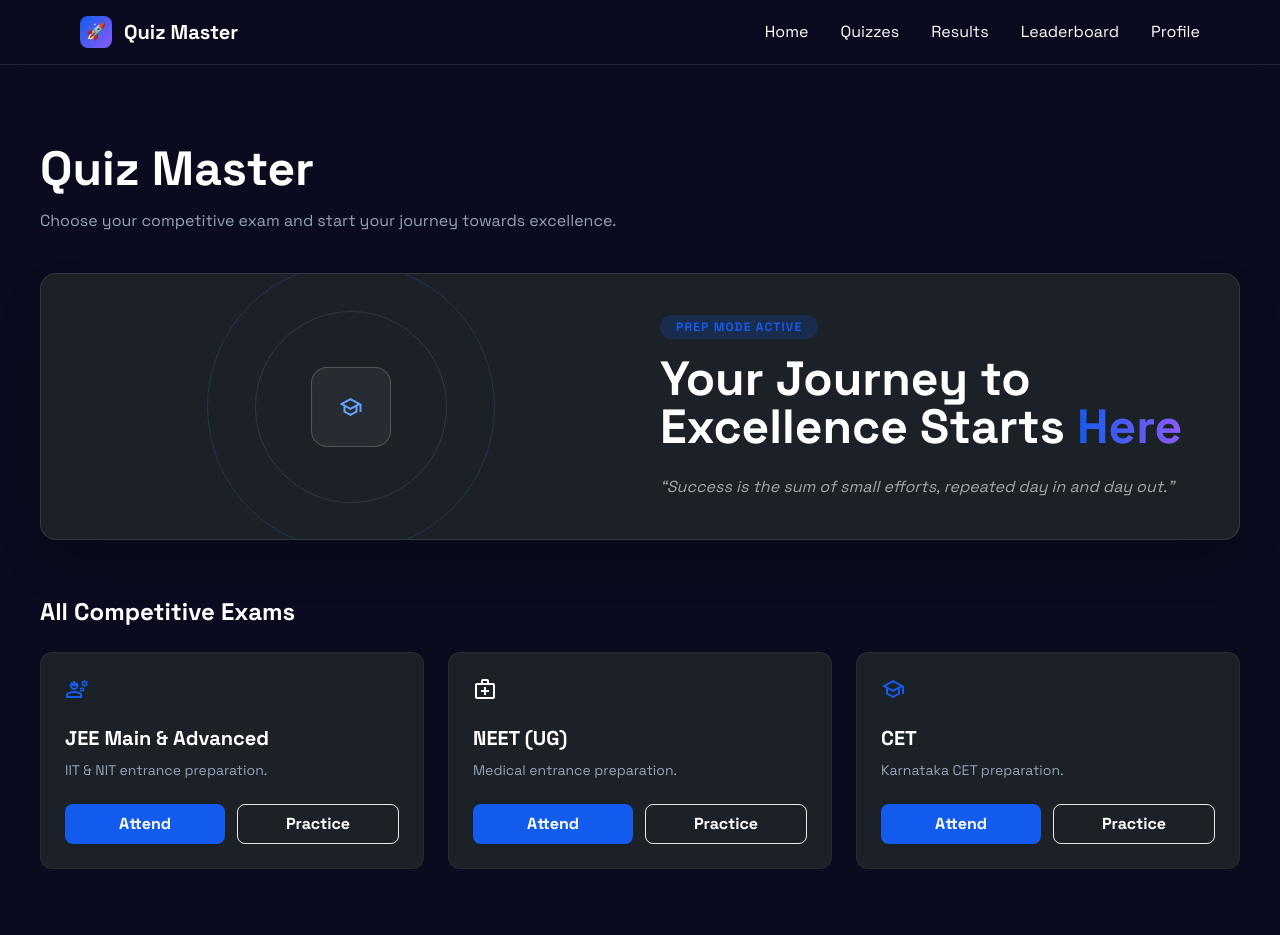
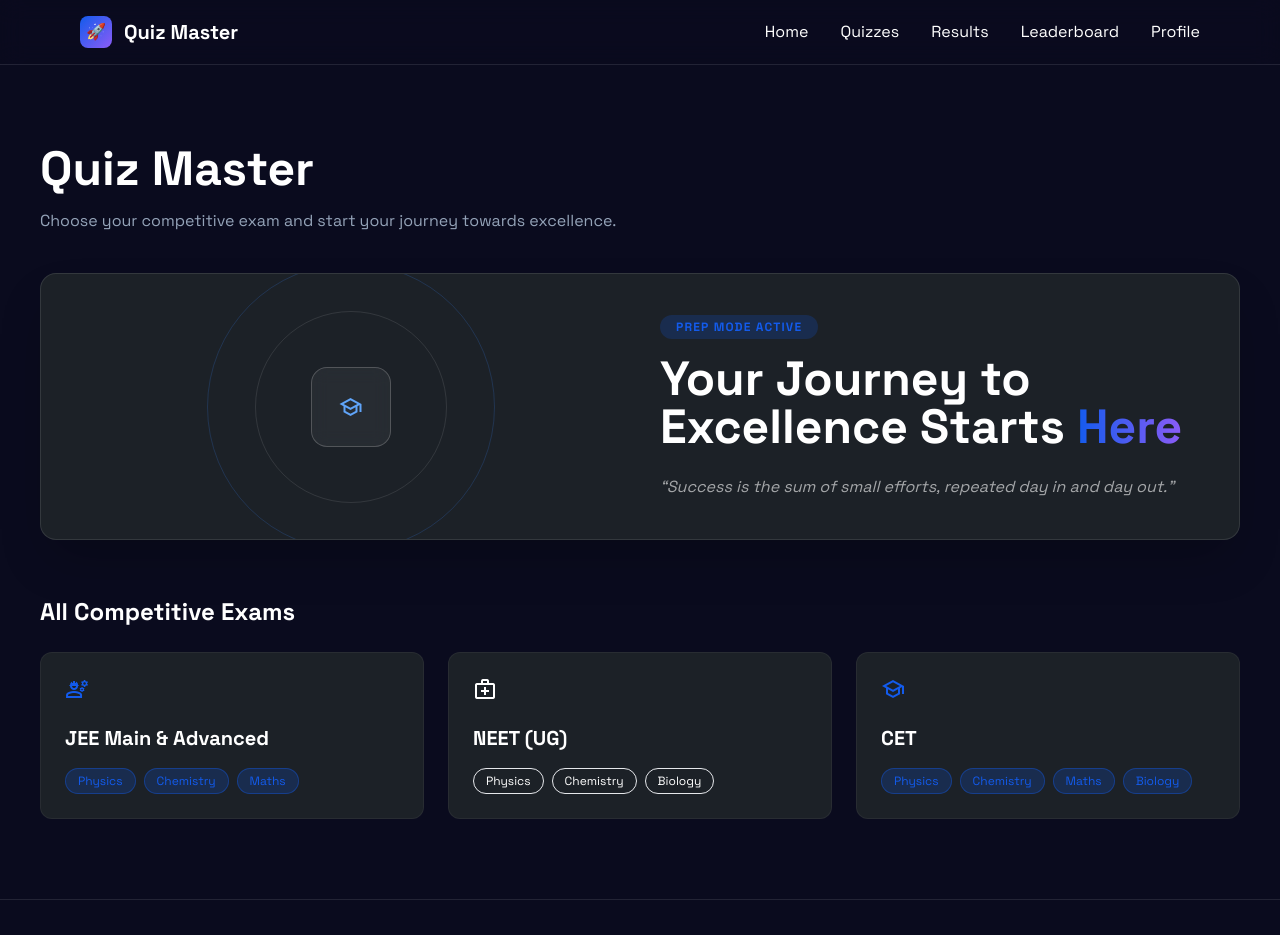
Before and after one commit to Aishii09/Quiz, a React (Create React App) app: page /quizzes in a window 1280 px wide. Shown: the top 935 px of the page. Built offline with nearby package versions, Linux system fonts and the light colour scheme.

Commit message:
what I worked on today

```diff
--- a/package.json
+++ b/package.json
@@ -7,6 +7,7 @@
     "@testing-library/jest-dom": "^6.9.1",
     "@testing-library/react": "^16.3.2",
     "@testing-library/user-event": "^13.5.0",
+    "axios": "^1.13.5",
     "firebase": "^12.8.0",
     "lucide-react": "^0.563.0",
     "react": "^19.2.4",
--- a/src/App.js
+++ b/src/App.js
@@ -11,12 +11,14 @@ import Leaderboard from "./pages/Leaderboard";
 import Profile from "./pages/Profile";
 import Bookmarks from "./pages/Bookmarks";
 
-// DEMO
-import DemoHome from "./pages/DemoHome";
-import DemoQuiz from "./pages/DemoQuiz";
+// ✅ REAL QUIZ PAGE (NEW)
+import QuizPage from "./pages/QuizPage";
 import DemoResult from "./pages/DemoResult";
 
-// ADMIN (ONLY THIS)
+// DEMO HOME
+import DemoHome from "./pages/DemoHome";
+
+// ADMIN
 import Admin from "./pages/Admin";
 
 function App() {
@@ -41,8 +43,10 @@ function App() {
 
         {/* DEMO */}
         <Route path="/demo" element={<DemoHome />} />
-        <Route path="/quiz/:quizId" element={<DemoQuiz />} />
-        <Route path="/result/:quizId" element={<DemoResult />} />
+
+        {/* ✅ REAL QUIZ ROUTE */}
+        <Route path="/quiz/:examType/:subject" element={<QuizPage />} />
+        <Route path="/result/:examType/:subject" element={<DemoResult />} />
 
         {/* ADMIN */}
         <Route path="/admin" element={<Admin />} />
--- /dev/null
+++ b/src/pages/QuizPage.jsx
@@ -0,0 +1,60 @@
+import React, { useEffect, useState } from "react";
+import { useParams } from "react-router-dom";
+import Navbar from "../components/Navbar";
+
+export default function QuizPage() {
+  const { examType, subject } = useParams();
+  const [questions, setQuestions] = useState([]);
+  const [loading, setLoading] = useState(true);
+
+  useEffect(() => {
+    fetch(`http://localhost:5000/api/admin/exams/${examType}/${subject}`)
+      .then((res) => res.json())
+      .then((data) => {
+        console.log("BACKEND RESPONSE:", data);
+        setQuestions(data.questions || []);
+        setLoading(false);
+      })
+      .catch((err) => {
+        console.error("Error fetching questions:", err);
+        setLoading(false);
+      });
+  }, [examType, subject]);
+
+  return (
+    <div className="bg-background-dark text-white min-h-screen">
+      <Navbar />
+
+      <div className="max-w-4xl mx-auto p-6">
+        <h1 className="text-3xl font-bold mb-6">
+          {examType} - {subject}
+        </h1>
+
+        {loading ? (
+          <p>Loading questions...</p>
+        ) : questions.length === 0 ? (
+          <p>No questions found for this quiz.</p>
+        ) : (
+          questions.map((q, index) => (
+            <div key={index} className="mb-6 p-4 bg-[#1c2127] rounded-lg">
+              <h2 className="font-semibold mb-3">
+                {index + 1}. {q.question}
+              </h2>
+
+              <div className="space-y-2">
+                {q.options.map((opt, i) => (
+                  <div
+                    key={i}
+                    className="p-2 rounded bg-white/5 hover:bg-white/10 cursor-pointer"
+                  >
+                    {opt.text}
+                  </div>
+                ))}
+              </div>
+            </div>
+          ))
+        )}
+      </div>
+    </div>
+  );
+}
--- a/src/pages/Quizzes.jsx
+++ b/src/pages/Quizzes.jsx
@@ -30,22 +30,24 @@ export default function Quizzes() {
 
   const [activeIndex, setActiveIndex] = useState(0);
 
-  /* ================= ROTATE EVERY 15 SECONDS ================= */
   useEffect(() => {
     const interval = setInterval(() => {
       setActiveIndex((prev) => (prev + 1) % quotes.length);
     }, 15000);
 
     return () => clearInterval(interval);
-  }, [quotes.length]); // ✅ added quotes.length to satisfy ESLint
+  }, [quotes.length]);
 
   /* ================= SAVE LAST QUIZ ================= */
-  const startQuiz = (quizId) => {
+  const startQuiz = (quizId, subject = null) => {
     localStorage.setItem(
       "lastQuiz",
       JSON.stringify({
         quizId,
-        route: `/quiz/${quizId}`,
+        subject,
+        route: subject
+          ? `/quiz/${quizId}/${subject}`
+          : `/quiz/${quizId}`,
       })
     );
   };
@@ -55,7 +57,6 @@ export default function Quizzes() {
       <Navbar />
 
       <main className="max-w-7xl mx-auto px-6 lg:px-10 py-20">
-        {/* TITLE */}
         <div className="mb-10">
           <h1 className="text-4xl lg:text-5xl font-bold mb-4">Quiz Master</h1>
           <p className="text-slate-400 max-w-2xl">
@@ -63,14 +64,12 @@ export default function Quizzes() {
           </p>
         </div>
 
-        {/* ================= FEATURED MOTIVATION ================= */}
         <div className="mb-14">
           <div className="relative rounded-2xl overflow-hidden bg-[#1c2127] shadow-2xl border border-white/10">
             <div className="relative grid md:grid-cols-2 gap-10 p-10 items-center">
               <div className="relative hidden md:flex items-center justify-center">
                 <div className="absolute w-72 h-72 rounded-full border border-blue-500/20 animate-spin-slow" />
                 <div className="absolute w-48 h-48 rounded-full border border-white/10" />
-
                 <div className="w-20 h-20 rounded-2xl bg-white/5 flex items-center justify-center border border-white/20 backdrop-blur">
                   <span
                     className={`material-symbols-outlined text-4xl ${visuals[activeIndex].color}`}
@@ -100,11 +99,11 @@ export default function Quizzes() {
           </div>
         </div>
 
-        {/* ================= ALL QUIZZES ================= */}
         <div>
           <h2 className="text-2xl font-bold mb-6">All Competitive Exams</h2>
 
           <div className="grid grid-cols-1 md:grid-cols-2 lg:grid-cols-3 gap-6">
+
             {/* JEE */}
             <div className="bg-[#1c2127] rounded-xl p-6 border border-white/5 flex flex-col justify-between">
               <div>
@@ -112,23 +111,18 @@ export default function Quizzes() {
                   engineering
                 </span>
                 <h3 className="text-xl font-bold mt-4">JEE Main & Advanced</h3>
-                <p className="text-slate-400 text-sm mt-2">IIT & NIT entrance preparation.</p>
-              </div>
-              <div className="flex gap-3 mt-6">
-                <Link
-                  to="/quiz/jee1"
-                  onClick={() => startQuiz("jee1")}
-                  className="flex-1 bg-primary h-10 rounded-lg font-bold flex items-center justify-center"
-                >
-                  Attend
-                </Link>
-                <Link
-                  to="/quiz/jee1"
-                  onClick={() => startQuiz("jee1")}
-                  className="flex-1 bg-teal-accent/20 border border-teal-accent/30 text-teal-accent h-10 rounded-lg font-bold flex items-center justify-center"
-                >
-                  Practice
-                </Link>
+                <div className="flex gap-2 mt-4 flex-wrap">
+                  {["Physics", "Chemistry", "Maths"].map((sub) => (
+                    <Link
+                      key={sub}
+                      to={`/quiz/JEE/${sub}`}
+                      onClick={() => startQuiz("JEE", sub)}
+                      className="px-3 py-1 text-xs rounded-full bg-primary/20 border border-primary/40 text-primary hover:bg-primary/30 transition"
+                    >
+                      {sub}
+                    </Link>
+                  ))}
+                </div>
               </div>
             </div>
 
@@ -139,50 +133,43 @@ export default function Quizzes() {
                   medical_services
                 </span>
                 <h3 className="text-xl font-bold mt-4">NEET (UG)</h3>
-                <p className="text-slate-400 text-sm mt-2">Medical entrance preparation.</p>
-              </div>
-              <div className="flex gap-3 mt-6">
-                <Link
-                  to="/quiz/neet1"
-                  onClick={() => startQuiz("neet1")}
-                  className="flex-1 bg-primary h-10 rounded-lg font-bold flex items-center justify-center"
-                >
-                  Attend
-                </Link>
-                <Link
-                  to="/quiz/neet1"
-                  onClick={() => startQuiz("neet1")}
-                  className="flex-1 bg-teal-accent/20 border border-teal-accent/30 text-teal-accent h-10 rounded-lg font-bold flex items-center justify-center"
-                >
-                  Practice
-                </Link>
+                <div className="flex gap-2 mt-4 flex-wrap">
+                  {["Physics", "Chemistry", "Biology"].map((sub) => (
+                    <Link
+                      key={sub}
+                      to={`/quiz/NEET/${sub}`}
+                      onClick={() => startQuiz("NEET", sub)}
+                      className="px-3 py-1 text-xs rounded-full bg-teal-accent/20 border border-teal-accent/30 text-teal-accent hover:bg-teal-accent/30 transition"
+                    >
+                      {sub}
+                    </Link>
+                  ))}
+                </div>
               </div>
             </div>
 
             {/* CET */}
             <div className="bg-[#1c2127] rounded-xl p-6 border border-white/5 flex flex-col justify-between">
               <div>
-                <span className="material-symbols-outlined text-primary text-4xl">school</span>
+                <span className="material-symbols-outlined text-primary text-4xl">
+                  school
+                </span>
                 <h3 className="text-xl font-bold mt-4">CET</h3>
-                <p className="text-slate-400 text-sm mt-2">Karnataka CET preparation.</p>
-              </div>
-              <div className="flex gap-3 mt-6">
-                <Link
-                  to="/quiz/cet1"
-                  onClick={() => startQuiz("cet1")}
-                  className="flex-1 bg-primary h-10 rounded-lg font-bold flex items-center justify-center"
-                >
-                  Attend
-                </Link>
-                <Link
-                  to="/quiz/cet1"
-                  onClick={() => startQuiz("cet1")}
-                  className="flex-1 bg-teal-accent/20 border border-teal-accent/30 text-teal-accent h-10 rounded-lg font-bold flex items-center justify-center"
-                >
-                  Practice
-                </Link>
+                <div className="flex gap-2 mt-4 flex-wrap">
+                  {["Physics", "Chemistry", "Maths", "Biology"].map((sub) => (
+                    <Link
+                      key={sub}
+                      to={`/quiz/CET/${sub}`}
+                      onClick={() => startQuiz("CET", sub)}
+                      className="px-3 py-1 text-xs rounded-full bg-primary/20 border border-primary/40 text-primary hover:bg-primary/30 transition"
+                    >
+                      {sub}
+                    </Link>
+                  ))}
+                </div>
               </div>
             </div>
+
           </div>
         </div>
       </main>
```
Also changed, not shown: src/pages/Admin.jsx (+39 -22 lines), src/pages/DemoQuiz.jsx (+34 -7 lines), 1 other file (tests, documents, lock files or other folders).
